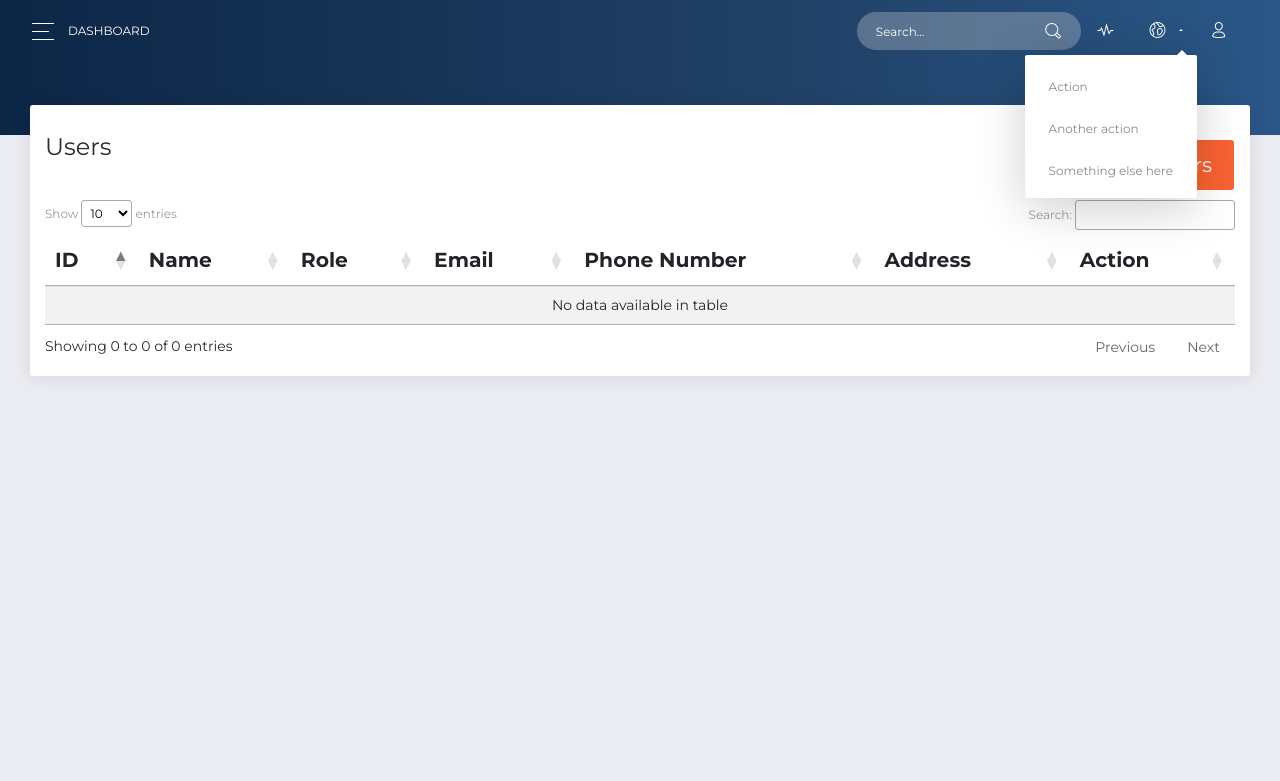
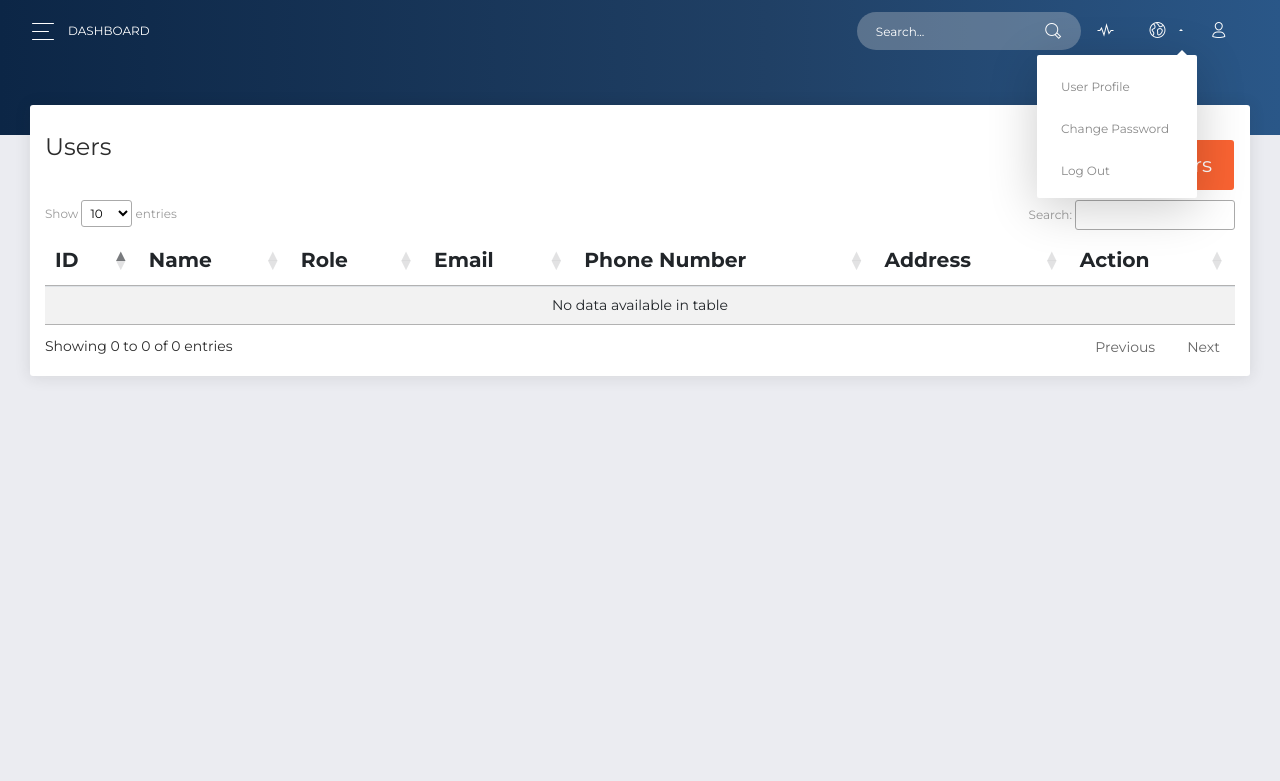
Before and after one commit to shwezin-coder/food_delivery, a PHP site: page /admin/users.php in a window 1280 px wide, after a click that opens the changed part. Shown: the top 781 px of the page. Run offline with PHP 8.4, Linux system fonts and the light colour scheme; data that the repository does not hold is empty; some libraries are stand-ins or nearby versions.

Commit message:
Bug fixed.

```diff
--- a/admin/header.php
+++ b/admin/header.php
@@ -97,13 +97,13 @@
                 <a class="nav-link dropdown-toggle" id="navbarDropdownMenuLink" data-toggle="dropdown" aria-haspopup="true" aria-expanded="false">
                   <i class="now-ui-icons location_world"></i>
                   <p>
-                    <span class="d-lg-none d-md-block">Some Actions</span>
+                    <span class="d-lg-none d-md-block">Settings</span>
                   </p>
                 </a>
                 <div class="dropdown-menu dropdown-menu-right" aria-labelledby="navbarDropdownMenuLink">
-                  <a class="dropdown-item" href="#">Action</a>
-                  <a class="dropdown-item" href="#">Another action</a>
-                  <a class="dropdown-item" href="#">Something else here</a>
+                  <a class="dropdown-item" href="../userprofile.php">User Profile</a>
+                  <a class="dropdown-item" href="../changepassword.php">Change Password</a>
+                  <a class="dropdown-item" href="../logout.php">Log Out</a>
                 </div>
               </li>
               <li class="nav-item">
--- a/admin/users.php
+++ b/admin/users.php
@@ -286,8 +286,8 @@
             <!-- Modal content-->
             <div class="modal-content">
                 <div class="modal-header">
-                <button type="button" class="close" data-dismiss="modal">&times;</button>
-                <h4 class="modal-title float-left">Delete User</h4>
+                    <h4 class="modal-title float-left">Delete User</h4>
+                    <button type="button" class="close" data-dismiss="modal">&times;</button>
                 </div>
                 <div class="modal-body">
                     <p>Are you sure you want to delete this account ?</p>
--- a/signup.php
+++ b/signup.php
@@ -24,7 +24,7 @@
             if($password != $confirm_password)
             {
                 echo "<script>
-                        alert('Password is incorrect.')
+                        alert('Password and confirm password must be same.')
                     </script>
                     ";
             }
--- a/userprofile.php
+++ b/userprofile.php
@@ -71,7 +71,7 @@
                         <div class="col-md-6">
                             <div class="control-group">
                                 <input type="email" class="form-control" name="email" id="email" placeholder="Your Email"
-                                required="required" value="<?php echo $_POST['email'] ?? $row['email']; ?>"  required/>
+                                required="required" value="<?php echo $_POST['email'] ?? $row['email']; ?>"  readonly/>
                             </div>
                         </div>
                     </div>
```
Also changed, not shown: signin.php (+7 -0 lines).
